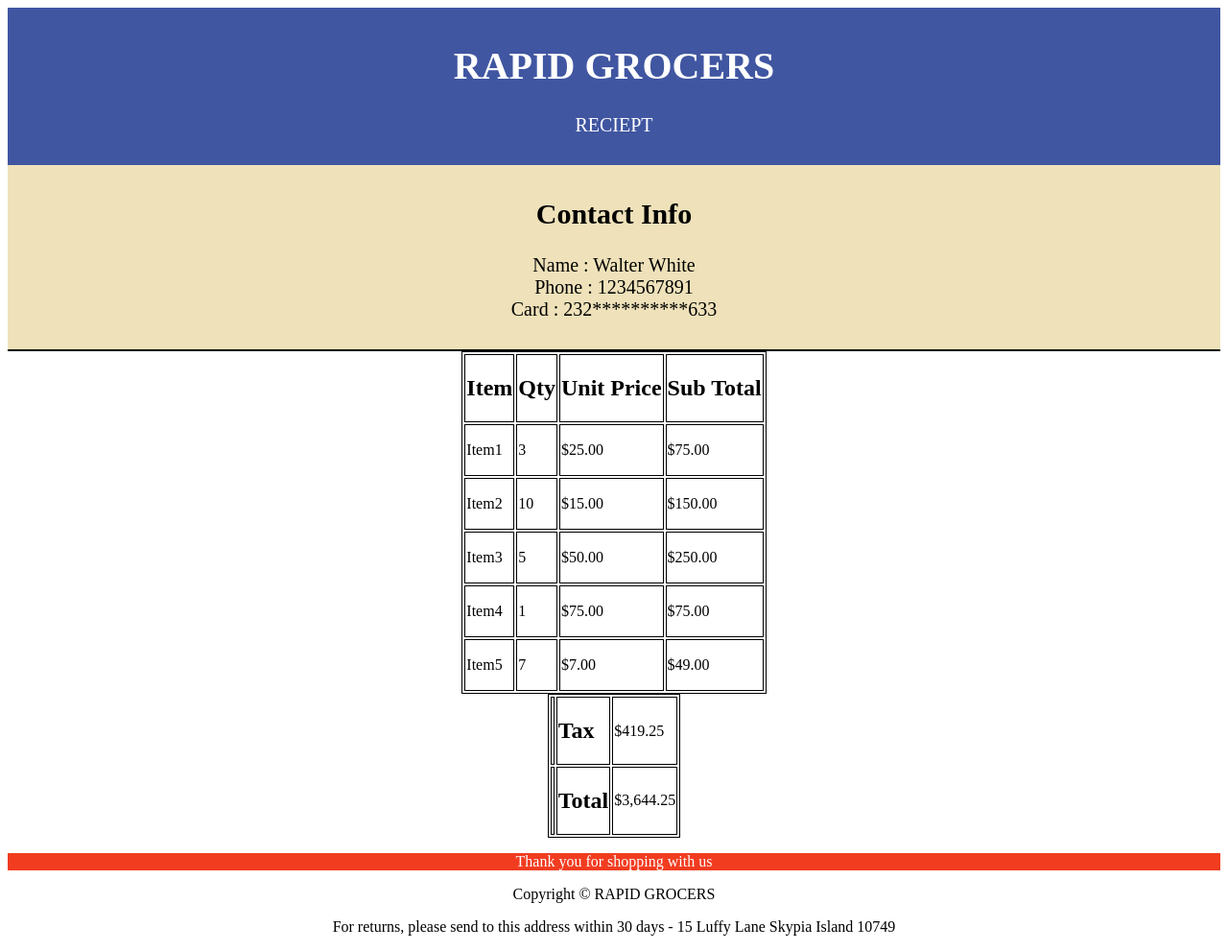
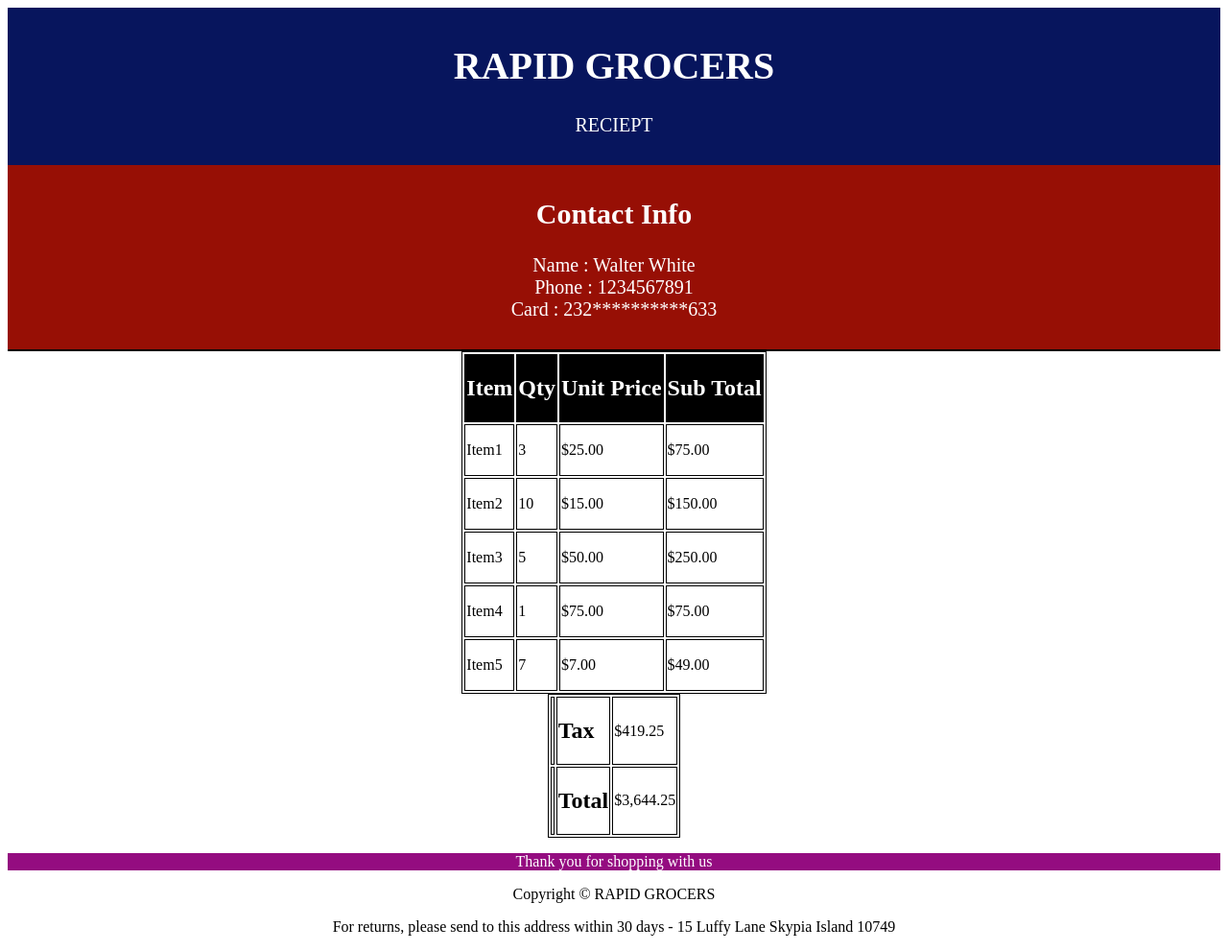
Before and after one commit to kmrug/Rapid-Grocers-Shopping-Website, a PHP site: page /reciept.html in a window 1280 px wide. Shown: the whole page at 96% size. Run offline with PHP 8.4, Linux system fonts and the light colour scheme.

Commit message:
playing with color

```diff
--- a/Deliverable 2/receipt/stylereciept.css
+++ b/Deliverable 2/receipt/stylereciept.css
@@ -1,7 +1,7 @@
 .header {
   padding: 10px;
   text-align: center;
-  background: #4056A1;
+  background: #07155D;
   color: white;
   font-size: 20px;
 }
@@ -11,15 +11,22 @@
 .info{
   padding: 10px;
   text-align: center;
-  background: #EFE2BA;
-  color: black;
+  background: #970F05;
+  color: white;
   font-size: 20px;
 }
 
-.footer1{
-  background: #F13C20;
+.tabletitle{
+  background: #000000;
   color: white;
 }
+
+
+.footer1{
+  background: #940C80;
+  color: white;
+}
+
 
 table, th, td {
   border: 1px solid black;
```
